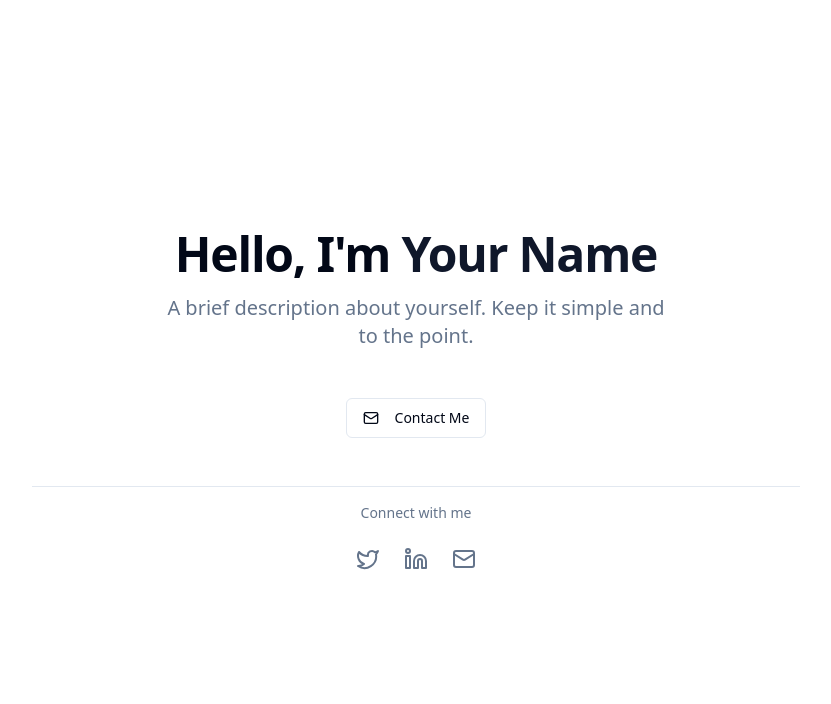
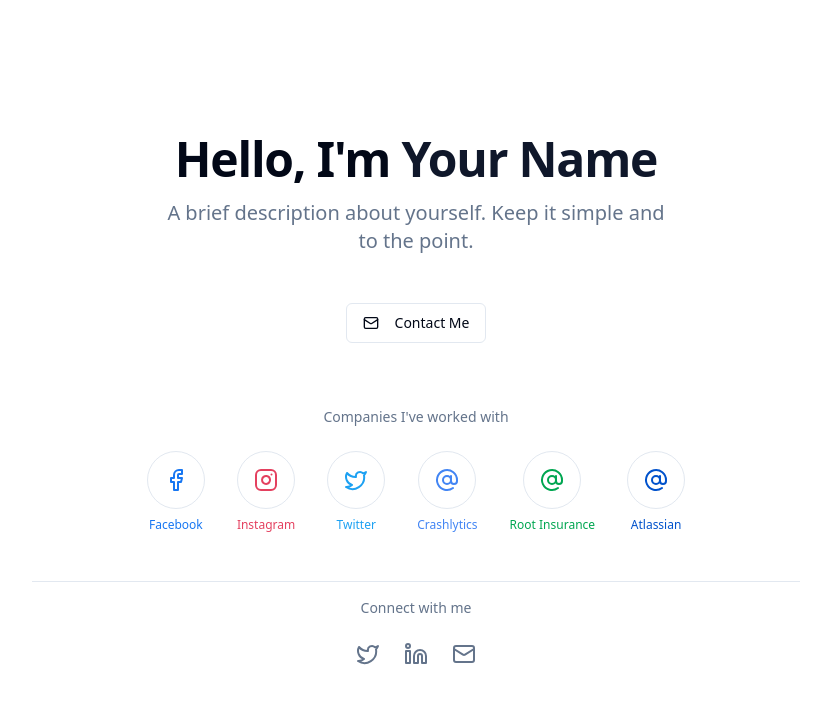
Before and after one commit to hemal/hemal-website, a React (Vite) app: page / in a window 1280 px wide. Shown: the top 704 px of the page, without its empty margins (224-1055 px from the left). Built offline with nearby package versions, Linux system fonts and the light colour scheme.

Commit message:
Add company logos
Add company logos to the page.

```diff
--- /dev/null
+++ b/src/components/CompanyIcons.tsx
@@ -0,0 +1,64 @@
+
+import React from "react";
+import { Facebook, Instagram, Twitter, AtSign } from "lucide-react";
+import { cn } from "@/lib/utils";
+
+interface CompanyIconsProps {
+  className?: string;
+}
+
+const CompanyIcons = ({ className }: CompanyIconsProps) => {
+  const companies = [
+    {
+      name: "Facebook",
+      icon: <Facebook className="h-6 w-6" />,
+      color: "text-[#1877F2] hover:text-[#0b5fcc]"
+    },
+    {
+      name: "Instagram",
+      icon: <Instagram className="h-6 w-6" />,
+      color: "text-[#E4405F] hover:text-[#d62d50]"
+    },
+    {
+      name: "Twitter",
+      icon: <Twitter className="h-6 w-6" />,
+      color: "text-[#1DA1F2] hover:text-[#0d8edb]"
+    },
+    {
+      name: "Crashlytics",
+      icon: <AtSign className="h-6 w-6" />, // Using AtSign as a placeholder
+      color: "text-[#4285F4] hover:text-[#2a75e8]"
+    },
+    {
+      name: "Root Insurance",
+      icon: <AtSign className="h-6 w-6" />, // Using AtSign as a placeholder
+      color: "text-[#00A651] hover:text-[#008442]"
+    },
+    {
+      name: "Atlassian",
+      icon: <AtSign className="h-6 w-6" />, // Using AtSign as a placeholder
+      color: "text-[#0052CC] hover:text-[#0043a6]"
+    }
+  ];
+
+  return (
+    <div className="flex flex-col items-center gap-6">
+      <p className="text-sm text-muted-foreground">Companies I've worked with</p>
+      <div className={cn("flex flex-wrap justify-center gap-8", className)}>
+        {companies.map((company) => (
+          <div
+            key={company.name}
+            className={cn("flex flex-col items-center gap-2 transition-transform duration-300 hover:scale-110", company.color)}
+          >
+            <div className="bg-background border border-border rounded-full p-4">
+              {company.icon}
+            </div>
+            <span className="text-xs font-medium">{company.name}</span>
+          </div>
+        ))}
+      </div>
+    </div>
+  );
+};
+
+export default CompanyIcons;
--- a/src/pages/Index.tsx
+++ b/src/pages/Index.tsx
@@ -2,6 +2,7 @@
 import React from "react";
 import SocialLinks from "@/components/SocialLinks";
 import ContactButton from "@/components/ContactButton";
+import CompanyIcons from "@/components/CompanyIcons";
 import { Card, CardContent } from "@/components/ui/card";
 
 const Index = () => {
@@ -23,6 +24,10 @@ const Index = () => {
               <ContactButton className="w-full md:w-auto" />
             </div>
 
+            <div className="pt-4">
+              <CompanyIcons />
+            </div>
+
             <div className="pt-4 border-t border-border">
               <div className="flex flex-col items-center gap-6">
                 <p className="text-sm text-muted-foreground">Connect with me</p>
```
